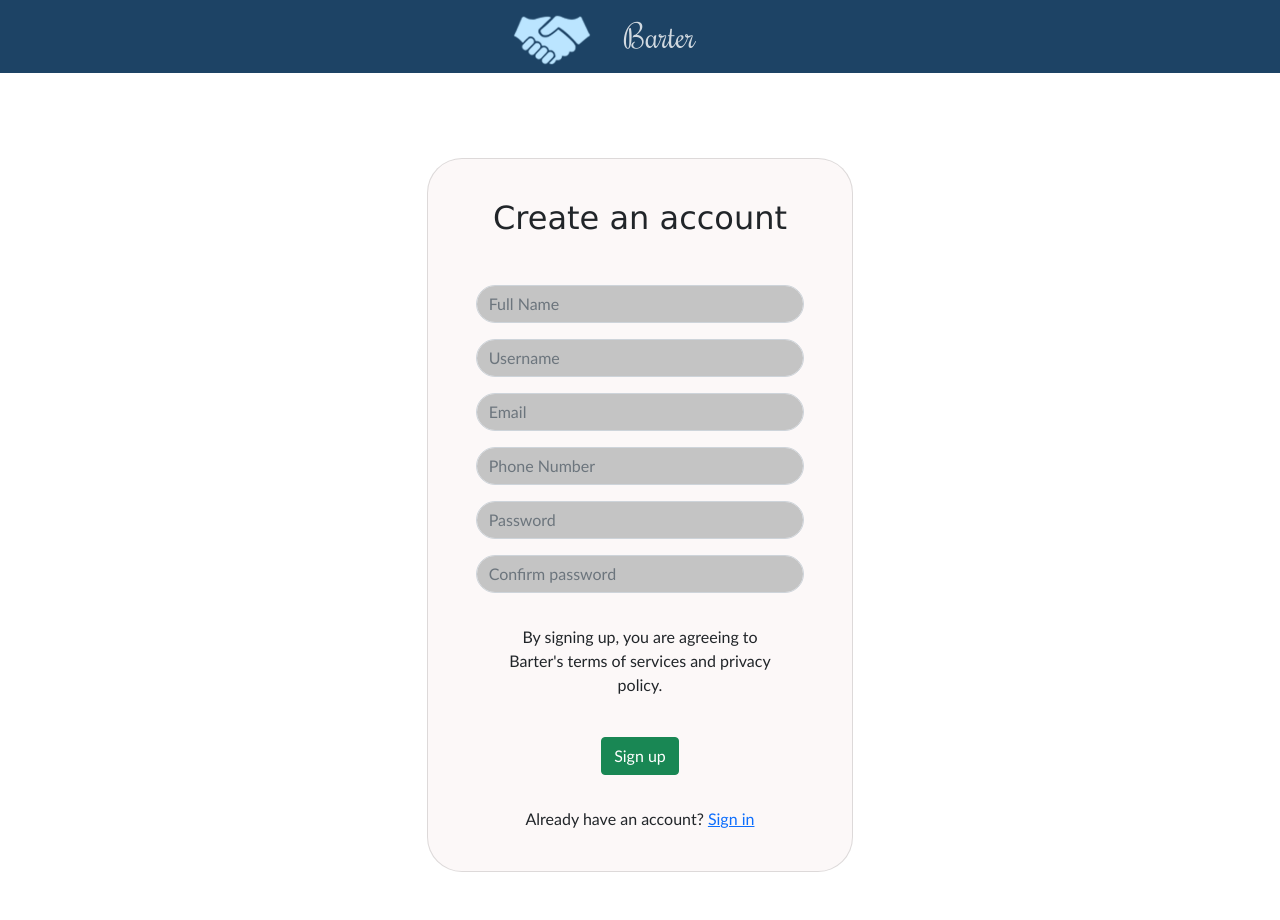
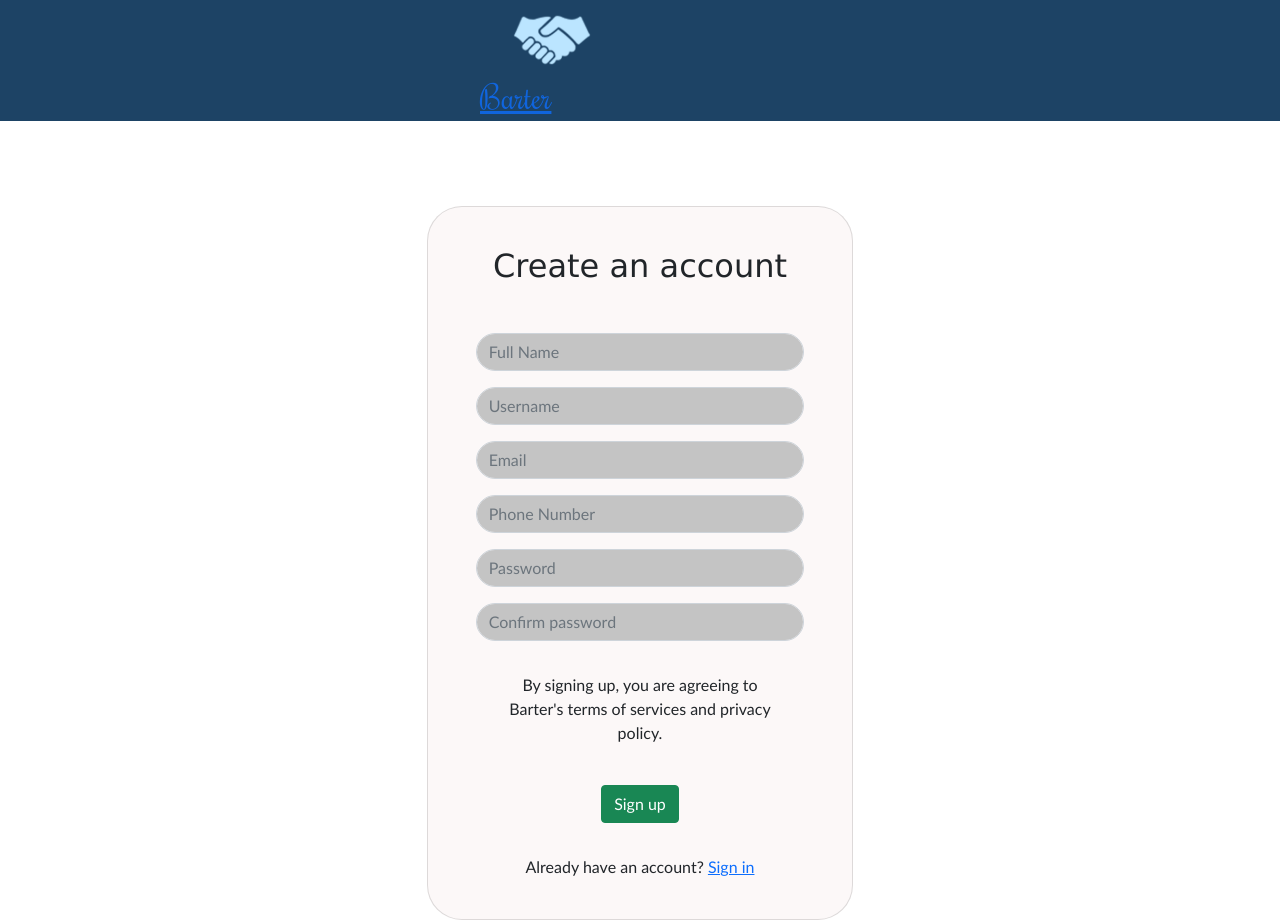
Before and after one commit to dryeab/barter, a Django app: template barter/user/templates/signup.html in a window 1280 px wide. Before the commit the page ends 872 px from the top, so only its background shows below. Run offline with Django 3.2, Linux system fonts and the light colour scheme; the template is opened without the code that fills it, so the values that code supplies are empty.

Commit message:
index link

```diff
--- a/barter/user/templates/login.html
+++ b/barter/user/templates/login.html
@@ -17,8 +17,10 @@
 
     <header>
         <div class="header ">
-            <img class="logo-image" src="{% static 'images/logo.png' %}" alt="logo">
-            <p>Barter</p>
+            <a href={% url 'home' %}>
+                <img class="logo-image" src="{% static 'images/logo.png' %}" alt="logo">
+                <p>Barter</p>
+            </a>
         </div>
     </header>
 
--- a/barter/user/templates/signup.html
+++ b/barter/user/templates/signup.html
@@ -17,8 +17,10 @@
 
   <header>
     <div class="header">
-      <img class="logo-image" src="{% static 'images/logo.png' %}" alt="logo">
-      <p>Barter</p>
+      <a href={% url 'home' %}>
+        <img class="logo-image" src="{% static 'images/logo.png' %}" alt="logo">
+        <p>Barter</p>
+      </a>
     </div>
   </header>
 
```
Also changed, not shown: barter/db.sqlite3.
